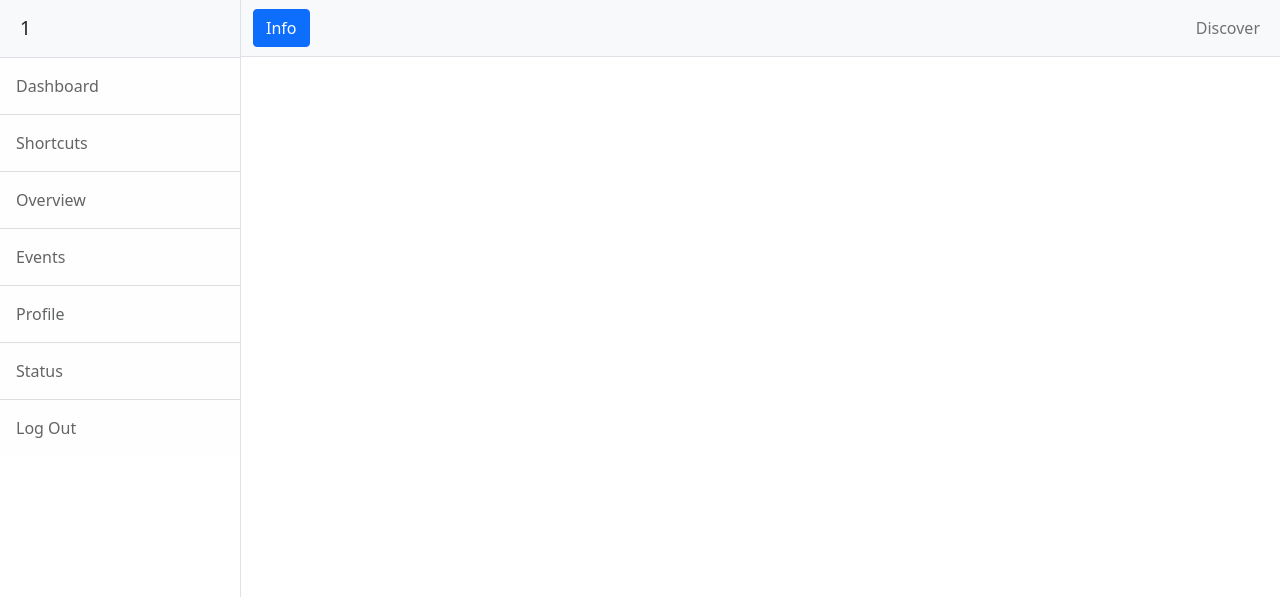
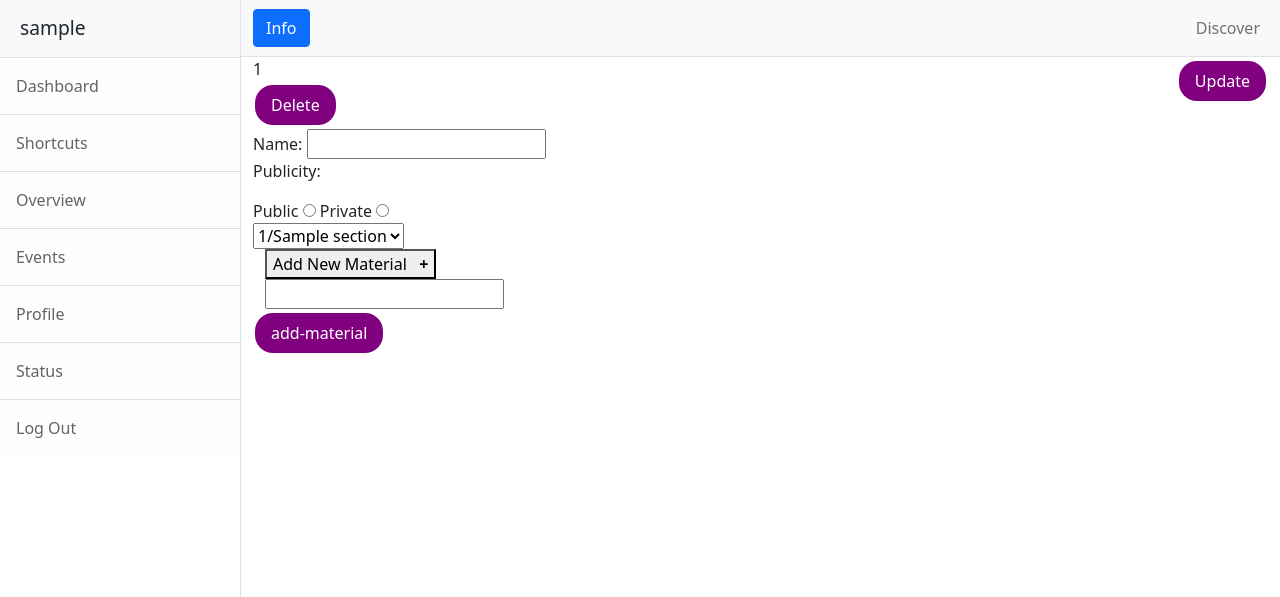
Before and after one commit to yagizyasar/LibBerry, a Django app: template libberry/templates/materialset.html in a window 1280 px wide. Shown: the top 597 px of the page. Run offline with Django 4.2, Linux system fonts and the light colour scheme; a user stored in the database is signed in; tables that the repository leaves empty hold one stand-in row (values such as "Sample post"); the template is opened without the code that fills it: values that come from a table or form of the project are taken from there, most other values are stand-ins (such as "Sample title", 1, 10 or a date in 2020); parts of the project's set-up code (start-up, migrations or seed data) failed here and were passed over; some libraries are stand-ins or nearby versions.

Commit message:
materialset add

```diff
--- a/LibBerry/material/urls.py
+++ b/LibBerry/material/urls.py
@@ -8,5 +8,6 @@ urlpatterns = [
     path('',views.init_view,name='root_material_view'),
     path('search/',views.search_material,name='search'),
     path('materialset/',views.material_set_init_view,name='material_set_root_view'),
-    path('addmaterial/',views.add_material_root_view,name='add_material')
+    path('addmaterial/',views.add_material_root_view,name='add_material'),
+    path('addmaterialset/',views.add_material_set,name='material_set_add')
 ]
--- a/libberry/templates/generic.html
+++ b/libberry/templates/generic.html
@@ -20,7 +20,7 @@
     <div class="d-flex" id="wrapper">
         <!-- Sidebar-->
         <div class="border-end bg-white" id="sidebar-wrapper">
-            <div class="sidebar-heading border-bottom bg-light">{{user.id}}</div>
+            <div class="sidebar-heading border-bottom bg-light">{{user.username}}</div>
             <div class="list-group list-group-flush">
                 <a class="list-group-item list-group-item-action list-group-item-light p-3" href="#!">Dashboard</a>
                 <a class="list-group-item list-group-item-action list-group-item-light p-3" href="#!">Shortcuts</a>
--- a/libberry/templates/materialset.html
+++ b/libberry/templates/materialset.html
@@ -4,12 +4,12 @@
 <!--splitting screen first to show the users and the registration form-->
 <div class='left-side'>
     <div class='centered'>
-        <div class="material-set-list" id="material-set-list" name="material-set-list" style="display:none;">
+        <div class="material-set-list" id="material-set-list" name="material-set-list" style="display:block;">
             {% for tempset in material_sets %}
                 <!--student hepsi icin farkli if atmamiza gerek yok
                     sanki sonucta hepsinin ismi cekiliyor, burayi bir de scroll* down  yapabilirz-->
                 <div class='scrollmenu' style = 'overflow: auto; white-space: nowrap;'>
-                    <text>{{ tempset.set_name }}</text>
+                    <text>{{ tempset.set_id }}</text>
                     <input type="button" value="Update" style="float: right;" >
                     <form action = "{% url 'material_set_remove' %}" method="post" id="set-delete-form" name="set-delete-form">
                         {% csrf_token %}
@@ -24,7 +24,7 @@
 
 <div class='right-side'>
     <div class='centered'>
-        <form action = "{% url 'material_set_add' %}"  method = "post" name = "registration-form" id = "registration-form" class = "registration-form" style="display:none;">
+        <form action = "{% url 'material_set_add' %}"  method = "post" name = "registration-form" id = "registration-form" class = "registration-form" style="display:block;">
             {% csrf_token %}
             <div id = "set-name-area">
                 <label for="set-name">Name:</label>
@@ -39,7 +39,7 @@
             </div>
             <select name="set_course_select" id="set-course-select" onchange="returnValue(value)">
                 {% for course in courses %}
-                    <option value="{{ course.course_id }}/{{ course.section }}"> {{ course.name }}/{{ course.section }} </option>
+                    <option value="{{ course.course_id }}/{{ course.section }}"> {{ course.course_id }}/{{ course.section }} </option>
                 {% endfor %}
             </select>
             <input type="hidden" value="" name="course">
```
Also changed, not shown: LibBerry/material/dataaccess.py (+30 -2 lines), libberry/material/views.py (+5 -2 lines).
